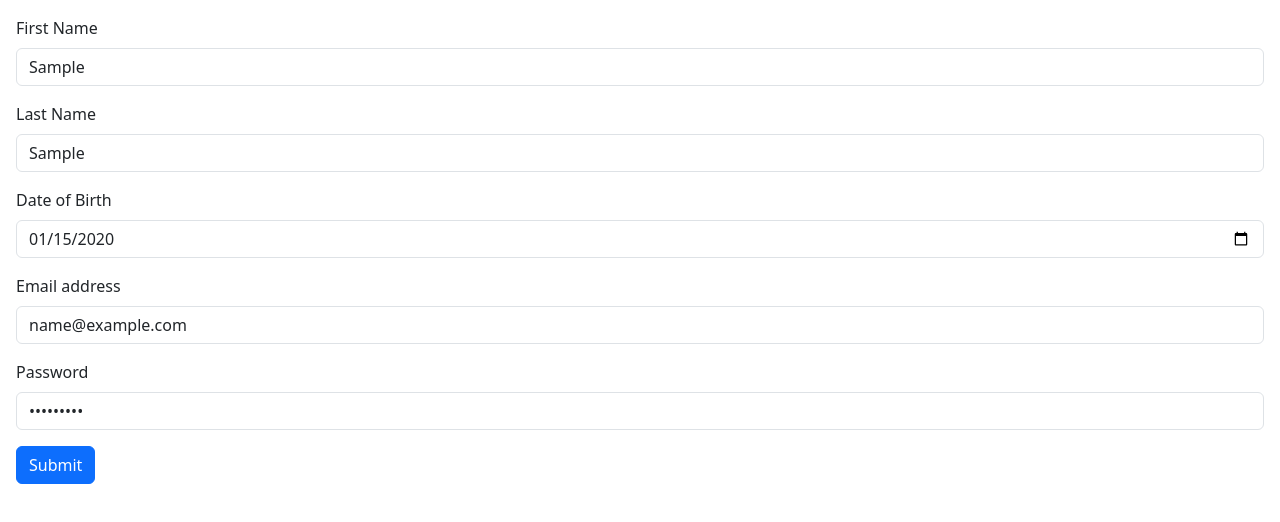
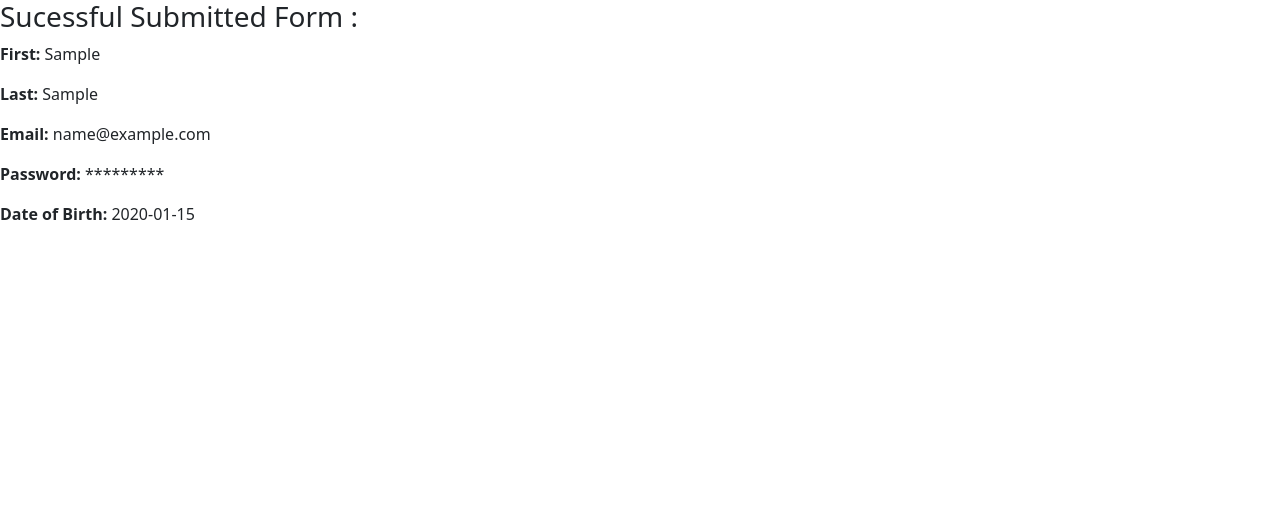
Before and after one commit to Hfear/Hfear.github.io, a website: page lab5.html in a window 1280 px wide. Both pictures are taken after typing "Sample", "Sample", "2020-01-15", "name@example.com", "Sample123" into the empty fields and a click on the button "Submit". Drawn offline with nearby package versions, Linux system fonts and the light colour scheme.

Commit message:
fixed w innerhtml

```diff
--- a/lab5.html
+++ b/lab5.html
@@ -14,7 +14,7 @@ integrity="sha384-C6RzsynM9kWDrMNeT87bh95OGNyZPhcTNXj1NW7RuBCsyN/o0jlpcV8Qyq46cD
 crossorigin="anonymous"></script>
 
 </head>
-<body>
+<body id = "displaypg">
 
 
     <form id="regform" onsubmit="submitform(event)">
--- a/lab5.js
+++ b/lab5.js
@@ -29,14 +29,13 @@ function submitform(event){
 
     console.log(formAnswers);
 
-    if(validateform()) //validated
+    if(!validateform()) //not validated
         {
-            showform();
+            //document.write(`bad form`);
+
         }
-    else //reload page retry
-    {
 
-    }
+        showform();
 
 }
 
@@ -83,17 +82,28 @@ var hiddenpass = "";
        hiddenpass +="*";
     }
 
+document.getElementById("displaypg").innerHTML =
+`
+       <h3>Sucessful Submitted Form :</h3>
+       <p><strong>First:</strong> ${formAnswers.firstname}</p>
+       <p><strong>Last:</strong> ${formAnswers.lastname}</p>
+       <p><strong>Email:</strong> ${formAnswers.email}</p>
+       <p><strong>Password:</strong> ${hiddenpass}</p>
+       <p><strong>Date of Birth:</strong> ${formAnswers.dob}</p>
+
+`;
+
 
     // ${} allows u to display js variables :0
 
-   document.write(`
-        <h3>Sucessful Submitted Form :</h3>
-        <p><strong>First:</strong> ${formAnswers.firstname}</p>
-        <p><strong>Last:</strong> ${formAnswers.lastname}</p>
-        <p><strong>Email:</strong> ${formAnswers.email}</p>
-        <p><strong>Password:</strong> ${hiddenpass}</p>
-        <p><strong>Date of Birth:</strong> ${formAnswers.dob}</p>
-   `);
+//    document.write(`
+//         <h3>Sucessful Submitted Form :</h3>
+//         <p><strong>First:</strong> ${formAnswers.firstname}</p>
+//         <p><strong>Last:</strong> ${formAnswers.lastname}</p>
+//         <p><strong>Email:</strong> ${formAnswers.email}</p>
+//         <p><strong>Password:</strong> ${hiddenpass}</p>
+//         <p><strong>Date of Birth:</strong> ${formAnswers.dob}</p>
+//    `);
 
 
 }
```
